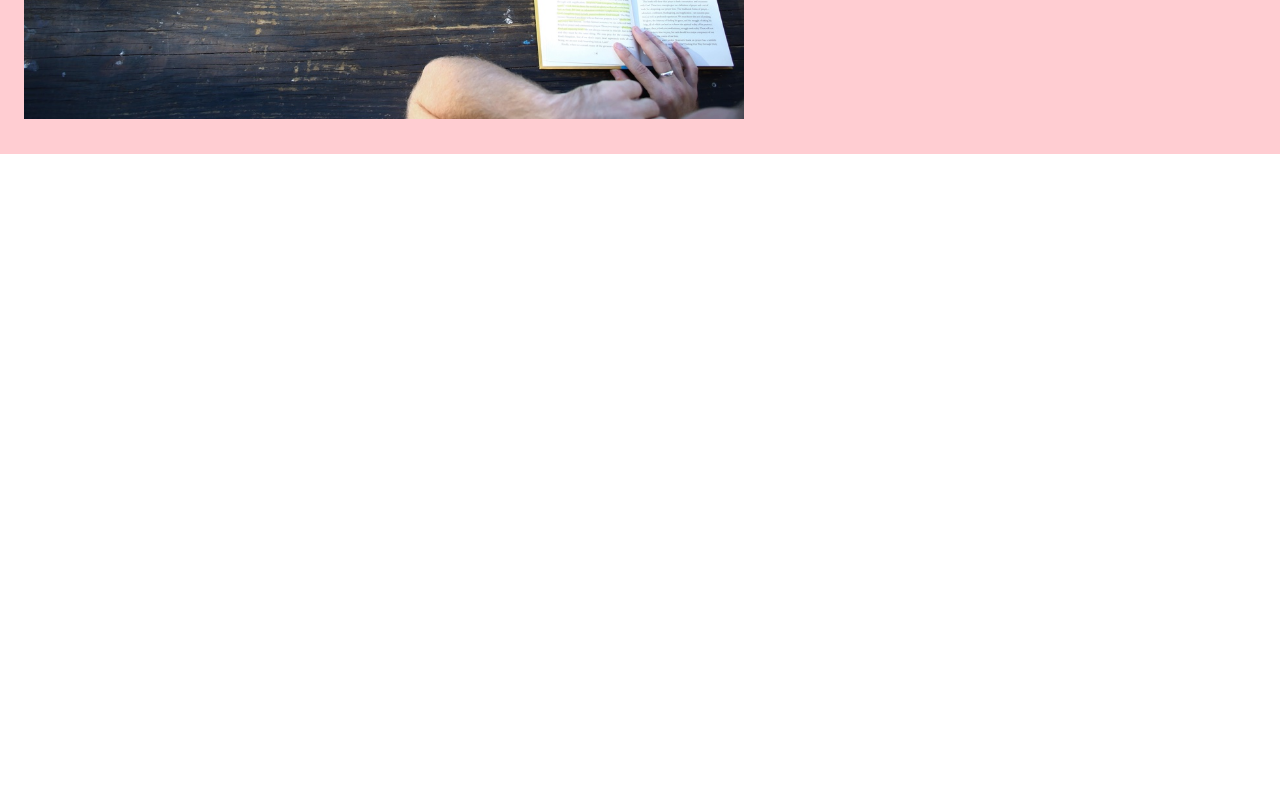
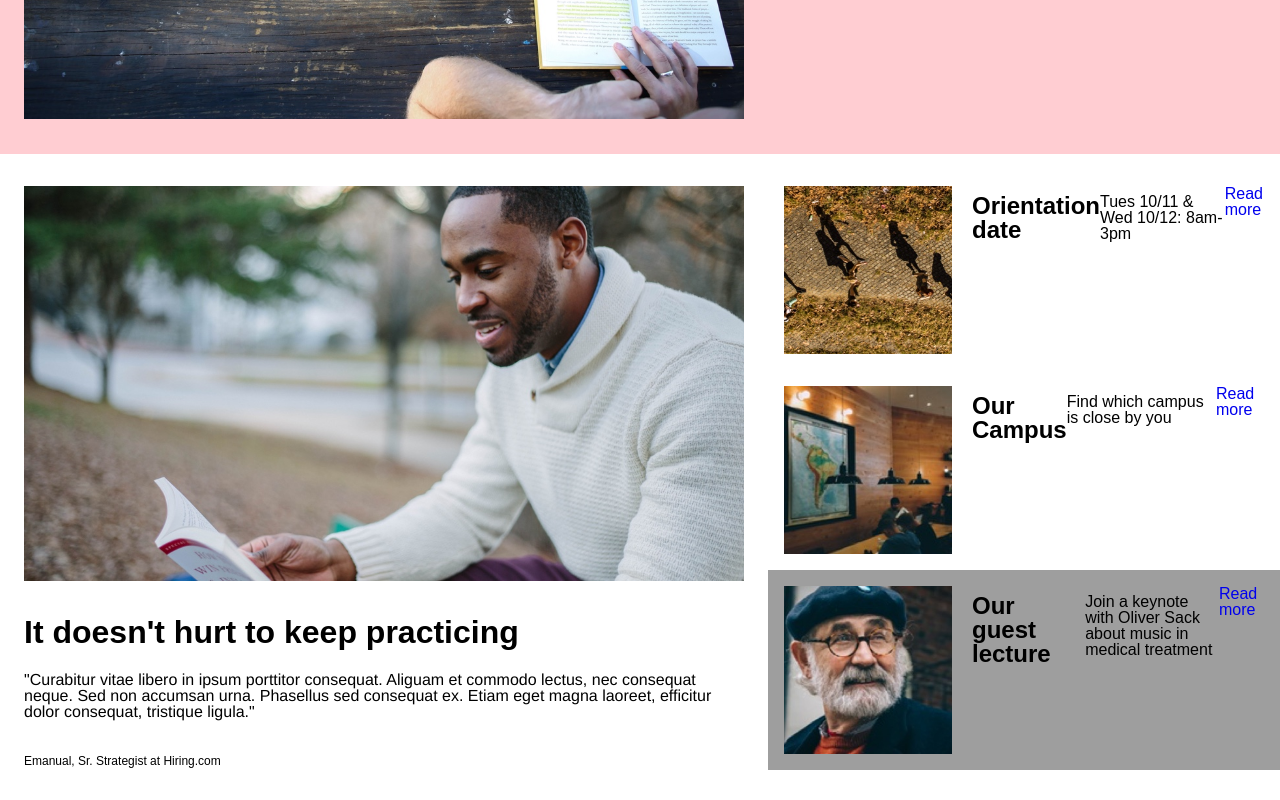
Before and after one commit to emerceron/colmaracademy, a plain HTML site: page index.html in a window 1280 px wide. Shown: the part 509-1309 px from the top of the page. Before the commit the page ends 800 px from the top, so only its background shows below. Drawn offline with Linux system fonts and the light colour scheme; a web font is replaced by a local one.

Commit message:
Campus Info commit

```diff
--- a/index.html
+++ b/index.html
@@ -56,7 +56,62 @@
         </div>
       </div>
 
-   <!--Campus section-->
+   <!--Campus Information section-->
+      <div class="information">
+        <div class="information-main">
+          <div class="information-main-container">
+            <img src="./resources/images/information-main.jpg" alt="Info">
+            <h1>It doesn't hurt to keep practicing</h1>
+            <p>"Curabitur vitae libero in ipsum porttitor consequat. Aliguam et commodo lectus, nec consequat neque. Sed non accumsan urna. Phasellus sed consequat ex. Etiam eget magna laoreet, efficitur dolor consequat, tristique ligula."</p>
+            <span>Emanual, Sr. Strategist at Hiring.com</span>
+          </div>
+        </div>
+        <div class="information-secondary">
+          <!--Orientation-->
+          <div class="information-item">
+            <div class="information-item-container">
+              <img class="image-desktop" src="./resources/images/information-orientation.jpg" alt="Orientation">
+              <img class="image-mobile" src="./resources/images/information-orientation-mobile.jpg" alt="Orientation">
+              <div class="information-content">
+                <div class="information-content-container">
+                  <h2>Orientation date</h2>
+                  <p>Tues 10/11 & Wed 10/12: 8am-3pm</p>
+                  <span><a href="#">Read more</a></span>
+                </div>
+              </div>
+            </div>
+          </div>
+          <!--Our Campus-->
+          <div class="information-item">
+            <div class="information-item-container">
+              <img class="image-desktop" src="./resources/images/information-campus.jpg" alt="Campus">
+              <img class="image-mobile" src="./resources/images/information-campus-mobile.jpg" alt="Campus">
+              <div class="information-content">
+                <div class="information-content-container">
+                  <h2>Our Campus</h2>
+                  <p>Find which campus is close by you</p>
+                  <span><a href="#">Read more</a></span>
+                </div>
+              </div>
+            </div>
+          </div>
+          <!--Guest Speaker-->
+          <div class="information-item">
+            <div class="information-item-container">
+              <img class="image-desktop" src="./resources/images/information-guest-lecture.jpg" alt="Guest Lecture">
+              <img class="image-mobile" src="./resources/images/information-guest-lecture-mobile.jpg" alt="Guest Lecture">
+              <div class="information-content">
+                <div class="information-content-container">
+                  <h2>Our guest lecture</h2>
+                  <p>Join a keynote with Oliver Sack </br> about music in medical treatment</p>
+                  <span><a href="#">Read more</a></span>
+                </div>
+              </div>
+            </div>
+          </div>
+      </div>
+
+<!--Course information-->
     </div>
   </body>
 </html>
--- a/resources/css/style.css
+++ b/resources/css/style.css
@@ -154,3 +154,89 @@ header{
   font-size: 16px;
   font-weight: bold;
 }
+
+/*Campus Info*/
+.information{
+  display: flex;
+}
+
+.information-main{
+  width: 60%;
+}
+
+.information-main-container{
+  padding: 2rem 1.5rem;
+}
+
+.information-main-container img{
+  width: 100%;
+  height: auto;
+}
+
+.information-main-container h1{
+  font-size: 2rem;
+  font-weight: 700;
+  padding-top: 32px;
+  padding-bottom: 24px;
+}
+
+.information-main-container p{
+  font-family: "Helvetica", sans-serif;
+  padding-bottom: 32px;
+}
+
+.information-main-container span{
+  font-size: 0.75rem;
+  padding-bottom: 32px;
+}
+
+.information-secondary{
+  width: 40%;
+  flex-wrap: wrap;
+  align-content: space-between;
+  padding: 1rem 0rem 1rem 0rem;
+}
+
+.information-item:last-child{
+  background-color: #9E9E9E;
+}
+
+.information-item-container{
+  display: flex;
+  padding: 16px;
+}
+
+.information-item-container img{
+  width: 35%;
+  height: auto;
+}
+
+.image-mobile{
+  display: none;
+}
+
+.information-content{
+  width: 65%;
+}
+
+.information-content-container{
+  height: 100%;
+  display: flex;
+  align-self: center;
+  padding-left: 20px;
+}
+
+.information-content-container h2{
+  font-size: 1.5rem;
+  font-weight: 700;
+  padding: 8px 0px;
+}
+
+.information-content-container p{
+  font-size: 1rem;
+  padding: 8px 0px;
+}
+
+.information-content-container a{
+  text-decoration: none;
+}
```
Lines whose indentation alone changed are shown as unchanged.
